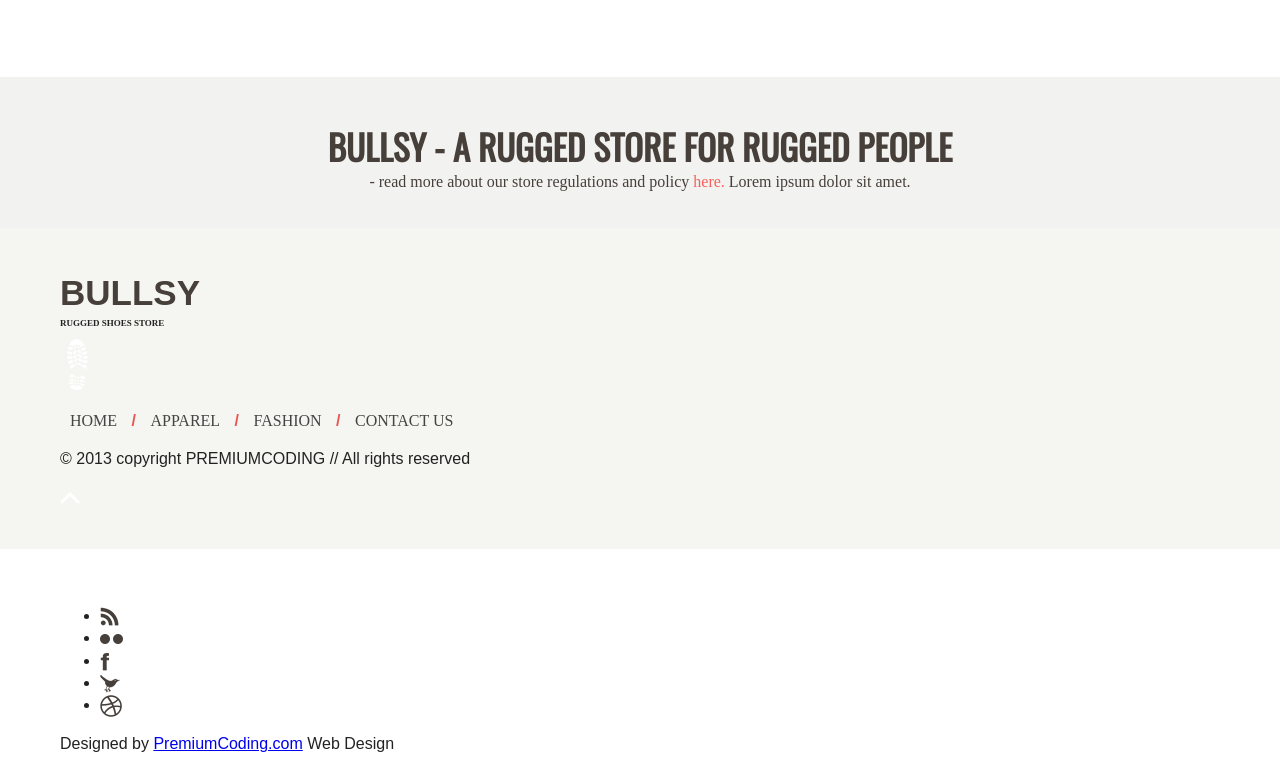
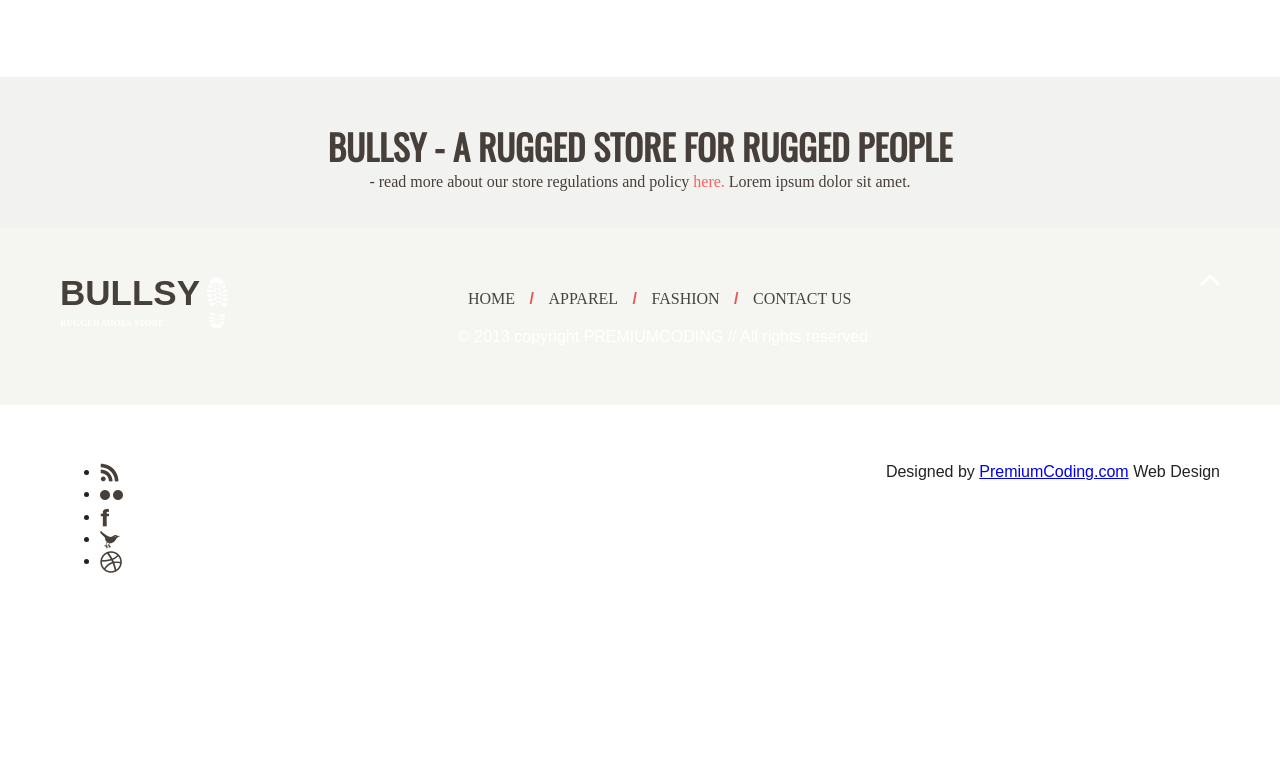
Before and after one commit to DanielWojcikiewicz/Block-6, a plain HTML site: page index.html in a window 1280 px wide. Shown: the part 3402-4174 px from the top of the page. After the commit the page ends 3991 px from the top, so only its background shows below. Drawn offline with nearby package versions, Linux system fonts and the light colour scheme; a script that the page names is missing; a web font is replaced by a local one.

Commit message:
Add files via upload

```diff
--- a/index.html
+++ b/index.html
@@ -268,16 +268,16 @@
 		<!-- Footer Middle Start -->
 		<div class='footer_middle_wrapper container-fluid fix'>
 			<div class='footer_middle container'>
-					<div class='f_logo'>
-					<div class='f_logo_text'>
-						<h1>BULLSY</h1>
-						<p>RUGGED SHOES STORE<p>
+					<div class='f_logo pull-left'>
+					<div class='f_logo_text pull-left'>
+						<h1 class='text-white'>BULLSY</h1>
+						<p class='text-white'>RUGGED SHOES STORE<p>
 					</div>
-					<div class='f_logo_icon'>
+					<div class='f_logo_icon pull-left'>
 						<img src='images/f_logo_icon.png' alt='Logo'>
 					</div>
 				</div>
-				<div class='f_navigation'>
+				<div class='f_navigation pull-left'>
 					<ul>
 						<li><a href='#'>HOME</a></li>
 						<li class='slash'>/</li>
@@ -287,9 +287,9 @@
 						<li class='slash'>/</li>
 						<li><a href='#'>CONTACT US</a></li>
 					</ul>
-					<p>© 2013 copyright PREMIUMCODING // All rights reserved</p>
+					<p class='text-white text-center'>© 2013 copyright PREMIUMCODING // All rights reserved</p>
 				</div>
-				<div class='top_icon'>
+				<div class='top_icon pull-right'>
 					<img src='images/arrow_icon.png' alt='Top Icon'>
 				</div>
 			</div>
@@ -297,7 +297,7 @@
 		<!-- Footer Bottom Start -->
 		<div class='footer_bottom_wrapper container-fluid fix'>
 			<div class='footer_bottom container'>
-				<div class='social'>
+				<div class='social pull-left'>
 					<ul>
 						<li><a href='#'><img src='images/wifi_icon.png' alt='Social'></a></li>
 						<li><a href='#'><img src='images/dots_icon.png' alt='Social'></a></li>
@@ -306,7 +306,7 @@
 						<li><a href='#'><img src='images/ball_icon.png' alt='Social'></a></li>
 					</ul>
 				</div>
-				<div class='copyright'>
+				<div class='copyright pull-right'>
 					<p>Designed by <a href='#'>PremiumCoding.com</a> Web Design</p>
 				</div>
 			</div>
```
